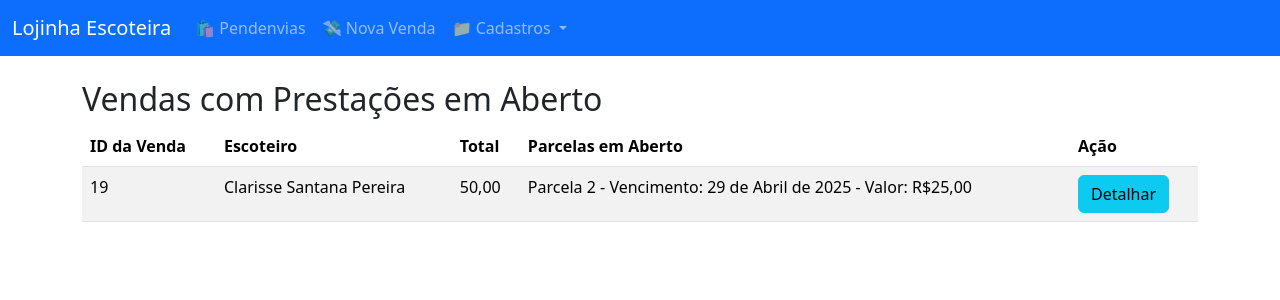
After one commit to fpcarlosuerr/lojinha, a Django app: page /vendas/abertas/ in a window 1280 px wide. The commit adds this page. Shown: the top 300 px of the page. Run offline with Django 5.2, Linux system fonts and the light colour scheme; data comes from the database, SQL or seed files in the repository; both versions use the stored data as it was after the commit; some libraries are stand-ins or nearby versions.

Commit message:
cadastros e relatórios

```diff
--- /dev/null
+++ b/lojinha/templates/lojinha/listar_vendas_abertas.html
@@ -0,0 +1,42 @@
+{% extends 'base.html' %}
+
+{% block title %}Vendas com Prestações em Aberto{% endblock %}
+
+{% block content %}
+<h2>Vendas com Prestações em Aberto</h2>
+
+{% if vendas %}
+    <table class="table table-striped">
+        <thead>
+            <tr>
+                <th>ID da Venda</th>
+                <th>Escoteiro</th>
+                <th>Total</th>
+                <th>Parcelas em Aberto</th>
+                <th>Ação</th>
+            </tr>
+        </thead>
+        <tbody>
+            {% for venda in vendas %}
+                <tr>
+                    <td>{{ venda.id }}</td>
+                    <td>{{ venda.escoteiro.nome }}</td>
+                    <td>{{ venda.total }}</td>
+                    <td>
+                        {% for parcela in venda.parcelas.all %}
+                            {% if not parcela.pago %}
+                                <span>Parcela {{ forloop.counter }} - Vencimento: {{ parcela.data_vencimento }} - Valor: R${{ parcela.valor }} <br></span>
+                            {% endif %}
+                        {% endfor %}
+                    </td>
+                    <td>
+                        <a href="{% url 'detalhar_venda' venda.id %}" class="btn btn-info">Detalhar</a>
+                    </td>
+                </tr>
+            {% endfor %}
+        </tbody>
+    </table>
+{% else %}
+    <p>Não há vendas com parcelas em aberto.</p>
+{% endif %}
+{% endblock %}
--- a/lojinha/urls.py
+++ b/lojinha/urls.py
@@ -1,11 +1,23 @@
 # lojinha/urls.py
 from django.urls import path
-from .views import nova_venda, cadastrar_produto, editar_produto, excluir_produto, inicio
+#from .views import nova_venda, cadastrar_produto, editar_produto, excluir_produto, inicio, listar_compras, nova_compra, get_preco_produto, listar_vendas_abertas, marcar_parcela_pago, detalhar_venda
+from . import views
 
 urlpatterns = [
-    path('',inicio,name='inicio'),
-    path('nova_venda', nova_venda, name='nova_venda'),
-    path('produtos/', cadastrar_produto, name='cadastrar_produto'),
-    path('produtos/<int:pk>/editar/', editar_produto, name='editar_produto'),
-    path('produtos/<int:pk>/excluir/', excluir_produto, name='excluir_produto'),
+    path('',views.inicio,name='inicio'),
+    path('nova_venda', views.nova_venda, name='nova_venda'),
+    path('produtos/', views.cadastrar_produto, name='cadastrar_produto'),
+    path('produtos/<int:pk>/editar/', views.editar_produto, name='editar_produto'),
+    path('produtos/<int:pk>/excluir/', views.excluir_produto, name='excluir_produto'),
+    path('compras/', views.listar_compras, name='listar_compras'),
+    path('compras/nova/', views.nova_compra, name='nova_compra'),
+    path('get_preco_produto/<int:produto_id>/', views.get_preco_produto, name='get_preco_produto'),
+    path('vendas/abertas/', views.listar_vendas_abertas, name='listar_vendas_abertas'),
+    path('venda/detalhe/<int:venda_id>/', views.detalhar_venda, name='detalhar_venda'),
+    path('parcela/<int:parcela_id>/pagar/', views.marcar_parcela_pago, name='marcar_parcela_pago'),
+    path('escoteiro/lista', views.listar_escoteiros, name='listar_escoteiros'),
+    path('escoteiro/novo/', views.cadastrar_escoteiro, name='novo_escoteiro'),
+    path('escoteiro/editar/<int:pk>/', views.cadastrar_escoteiro, name='editar_escoteiro'),
+    path('escoteiro/excluir/<int:pk>/', views.excluir_escoteiro, name='excluir_escoteiro'),
+    path('relatorio_vendas/', views.relatorio_vendas, name='relatorio_vendas'),
 ]
--- a/lojinha/views.py
+++ b/lojinha/views.py
@@ -2,10 +2,40 @@
 from django.shortcuts import render, redirect, get_object_or_404
 from django.forms import modelformset_factory
 from django.utils.timezone import now
-from datetime import timedelta
-from .models import Venda, ItemVenda, Parcela, Produto
-from .forms import VendaForm, ItemVendaForm, ProdutoForm
+from django.utils.dateparse import parse_date
+from django.http import JsonResponse
+from datetime import timedelta, date
+from .models import Venda, ItemVenda, Parcela, Produto, Compra, ItemCompra, Escoteiro
+from .forms import VendaForm, ItemVendaForm, ProdutoForm, CompraForm, ItemCompraForm, EscoteiroForm, FiltroVendasForm
 from django.contrib import messages
+
+def listar_compras(request):
+    compras = Compra.objects.all()
+    return render(request, 'lojinha/listar_compras.html', {'compras': compras})
+
+def nova_compra(request):
+    ItemCompraFormSet = modelformset_factory(ItemCompra, form=ItemCompraForm, extra=1, can_delete=True)
+
+    if request.method == 'POST':
+        compra_form = CompraForm(request.POST)
+        item_formset = ItemCompraFormSet(request.POST)
+
+        if compra_form.is_valid() and item_formset.is_valid():
+            compra = compra_form.save()
+            itens = item_formset.save(commit=False)
+
+            for item in itens:
+                item.compra = compra
+                item.save()
+
+            compra.calcular_total()
+            return redirect('listar_compras')
+
+    else:
+        compra_form = CompraForm()
+        item_formset = ItemCompraFormSet(queryset=ItemCompra.objects.none())
+
+    return render(request, 'lojinha/nova_compra.html', {'compra_form': compra_form, 'item_formset': item_formset})
 
 
 def inicio(request):
@@ -33,7 +63,8 @@ def nova_venda(request):
                 if form.cleaned_data:
                     item = form.save(commit=False)
                     item.venda = venda
-                    item.preco_unitario = item.produto.preco
+                    item.preco_unitario = form.cleaned_data['preco_unitario']
+                    #item.preco_unitario = item.produto.preco
                     item.save()
                     total += item.subtotal()
 
@@ -51,13 +82,13 @@ def nova_venda(request):
                     data_venc = now().date() + timedelta(days=30 * i)
                     Parcela.objects.create(venda=venda, valor=valor_parcela, data_vencimento=data_venc)
 
-            return redirect('admin:index')  # ou alguma página de confirmação
+            return redirect('ad min:index')  # ou alguma página de confirmação
 
     else:
         venda_form = VendaForm()
         formset = ItemVendaFormSet(queryset=ItemVenda.objects.none())
 
-    return render(request, 'lojinha/venda_form.html', {
+    return render(request, 'lojinha/nova_venda.html', {
         'venda_form': venda_form,
         'formset': formset,
     })
@@ -112,3 +143,110 @@ def excluir_produto(request, pk):
         messages.success(request, 'Produto excluído com sucesso!')
         return redirect('cadastrar_produto')
     return render(request, 'lojinha/produto_form.html', {'produto': produto,'produtos': produtos})
+
+#def get_preco_produto(request, produto_id):
+#    produto = Produto.objects.get(id=produto_id)
+#    return JsonResponse({'preco': float(produto.preco)})
+
+def get_preco_produto(request, produto_id):
+    produto = get_object_or_404(Produto, id=produto_id)
+    return JsonResponse({'preco': float(produto.preco)})
+
+def listar_vendas_abertas(request):
+    # Busca todas as parcelas não pagas
+    parcelas_em_aberto = Parcela.objects.filter(pago=False)
+    # Busca as vendas associadas às parcelas em aberto
+    vendas_em_aberto = Venda.objects.filter(parcelas__in=parcelas_em_aberto).distinct()
+    # Passa as vendas em aberto para o template
+    return render(request, 'lojinha/listar_vendas_abertas.html', {'vendas': vendas_em_aberto})
+
+def detalhar_venda(request, venda_id):
+    venda = get_object_or_404(Venda, id=venda_id)
+    parcelas = venda.parcelas.all()
+
+    return render(request, 'lojinha/detalhar_venda.html', {'venda': venda, 'parcelas': parcelas})
+
+def marcar_parcela_pago(request, parcela_id):
+    parcela = get_object_or_404(Parcela, id=parcela_id)
+    parcela.pago = True
+    parcela.data_baixa = now().date()  # Marca a data de baixa
+    parcela.save()
+    return redirect('detalhar_venda', venda_id=parcela.venda.id)
+
+def cadastrar_escoteiro(request, pk=None):
+    if pk:
+        escoteiro = get_object_or_404(Escoteiro, pk=pk)
+    else:
+        escoteiro = None
+
+    if request.method == 'POST':
+        form = EscoteiroForm(request.POST, instance=escoteiro)
+        if form.is_valid():
+            form.save()
+            return redirect('listar_escoteiros')
+    else:
+        form = EscoteiroForm(instance=escoteiro)
+
+    return render(request, 'lojinha/cadastrar_escoteiro.html', {'form': form})
+
+def listar_escoteiros(request):
+    escoteiros = Escoteiro.objects.all()
+    return render(request, 'lojinha/listar_escoteiros.html', {'escoteiros': escoteiros})
+
+def excluir_escoteiro(request, pk):
+    escoteiro = get_object_or_404(Escoteiro, pk=pk)
+    escoteiro.delete()
+    messages.success(request, "Escoteiro excluído com sucesso!")
+    return redirect('listar_escoteiros')
+
+def relatorio_vendas(request):
+    vendas = None
+    form = FiltroVendasForm(request.GET or None)
+
+    current_date = date.today()
+
+    if request.method == 'GET' and form.is_valid():
+
+        data_inicio = form.cleaned_data['data_inicio']
+        data_fim = form.cleaned_data['data_fim']
+
+        # Filtro de vendas por período
+        vendas = Venda.objects.filter(data__range=[data_inicio, data_fim])
+
+        # Verifica se as parcelas estão em aberto, vencendo ou em atraso
+        # Verifica se as parcelas estão em aberto, vencendo ou em atraso
+        for venda in vendas:
+            parcelas = Parcela.objects.filter(venda=venda)
+            venda.parcelas_status = []
+
+            total_pago = 0
+            total_em_aberto = 0
+            for parcela in parcelas:
+                if parcela.pago:
+                    total_pago += parcela.valor
+                else:
+                    total_em_aberto += parcela.valor
+
+                # Adiciona o status da parcela
+                if parcela.data_vencimento > current_date:
+                    # A parcela ainda vai vencer
+                    status = f'A vencer - R$ {parcela.valor} em aberto'
+                elif parcela.data_vencimento < current_date and not parcela.pago:
+                    # A parcela está em atraso
+                    status = f'Em atraso - R$ {parcela.valor} em aberto'
+                else:
+                    # A parcela está paga
+                    status = f'Pago - R$ {parcela.valor} pago'
+
+                venda.parcelas_status.append(status)
+
+            # Calcula o total pago e em aberto da venda
+            venda.total_pago = total_pago
+            venda.total_em_aberto = total_em_aberto
+
+
+    return render(request, 'lojinha/relatorio_vendas.html', {
+        'form': form,
+        'vendas': vendas,
+        'current_date': current_date
+    })
--- a/templates/base.html
+++ b/templates/base.html
@@ -9,6 +9,12 @@
     <!-- Bootstrap 5 CDN -->
     <link href="https://cdn.jsdelivr.net/npm/bootstrap@5.3.3/dist/css/bootstrap.min.css" rel="stylesheet">
     <script src="https://cdn.jsdelivr.net/npm/bootstrap@5.3.3/dist/js/bootstrap.bundle.min.js"></script>
+
+    <!-- DataTables CSS -->
+    <link rel="stylesheet" type="text/css" href="https://cdn.datatables.net/1.11.5/css/jquery.dataTables.min.css">
+    <!-- DataTables Buttons CSS -->
+    <link rel="stylesheet" type="text/css" href="https://cdn.datatables.net/buttons/2.2.0/css/buttons.dataTables.min.css">
+
 
     {% block extra_head %}{% endblock %}
 </head>
@@ -30,8 +36,8 @@
           <div class="collapse navbar-collapse" id="navbarNavDropdown">
             <ul class="navbar-nav me-auto">
               <li class="nav-item">
-                <a class="nav-link" href="#">
-                  🛍 Produtos
+                <a class="nav-link" href="{% url 'listar_vendas_abertas'%}">
+                  🛍 Pendenvias
                 </a>
               </li>
               <li class="nav-item">
@@ -45,6 +51,9 @@
                 </a>
                 <ul class="dropdown-menu">
                   <li><a class="dropdown-item" href="{% url 'cadastrar_produto' %}">Cadastrar Produto</a></li>
+                  <li><a class="dropdown-item" href="{% url 'listar_compras' %}">Comprar Produtos</a></li>
+                  <li><a class="dropdown-item" href="{% url 'listar_escoteiros' %}">Cadastrar Clientes</a></li>
+                  <li><a class="dropdown-item" href="{% url 'relatorio_vendas' %}">Relatório de Vendas</a></li>
                   <li><a class="dropdown-item" href="{% url 'admin:index' %}">Acessar Admin</a></li>
                 </ul>
               </li>
@@ -67,6 +76,16 @@
         {% endblock %}
     </div>
 
+    <!-- jQuery (necessário para o DataTables) -->
+    <script src="https://code.jquery.com/jquery-3.6.0.min.js"></script>
+    <!-- DataTables JS -->
+    <script src="https://cdn.datatables.net/1.11.5/js/jquery.dataTables.min.js"></script>
+    <!-- DataTables Buttons JS -->
+    <script src="https://cdn.datatables.net/buttons/2.2.0/js/dataTables.buttons.min.js"></script>
+    <!-- Biblioteca para exportação em PDF (usando jsPDF) -->
+    <script src="https://cdnjs.cloudflare.com/ajax/libs/jsPDF/2.4.0/jspdf.umd.min.js"></script>
+    <script src="https://cdn.datatables.net/buttons/2.2.0/js/buttons.html5.min.js"></script>
     {% block extra_scripts %}{% endblock %}
+
 </body>
 </html>
```
Also changed, not shown: lojinha/forms.py (+37 -2 lines), lojinha/models.py (+28 -3 lines), lojinha/templates/lojinha/cadastrar_escoteiro.html (added, +17 -0 lines), lojinha/templates/lojinha/detalhar_venda.html (added, +39 -0 lines), lojinha/templates/lojinha/listar_compras.html (added, +26 -0 lines), lojinha/templates/lojinha/listar_escoteiros.html (added, +31 -0 lines), lojinha/templates/lojinha/nova_compra.html (added, +21 -0 lines), lojinha/templates/lojinha/nova_venda.html (added, +97 -0 lines), lojinha/templates/lojinha/relatorio_vendas.html (added, +73 -0 lines), db.sqlite3, lojinha/migrations/0010_compra_itemcompra.py (added).
